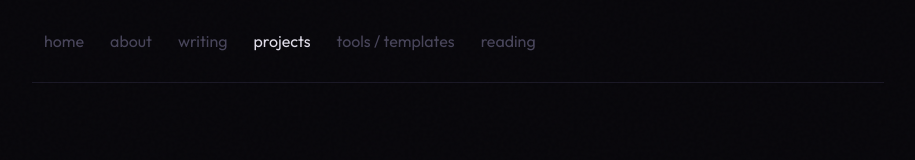
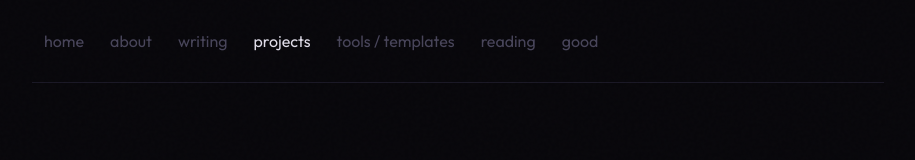
Before and after one commit to shiphrahx/cassia-almeida.com, a Next.js app: page /projects in a window 1280 px wide. Shown: the top 160 px of the page, without its empty margins (182-1097 px from the left). Built offline with nearby package versions, Linux system fonts and the light colour scheme; no server answers.

Commit message:
feat: add Good nav item

```diff
--- a/components/Nav.tsx
+++ b/components/Nav.tsx
@@ -10,6 +10,7 @@ const links = [
   { href: "/projects", label: "projects" },
   { href: "/tools-templates", label: "tools / templates" },
   { href: "/reading", label: "reading" },
+  { href: "/good", label: "good" },
 ];
 
 export default function Nav() {
```
